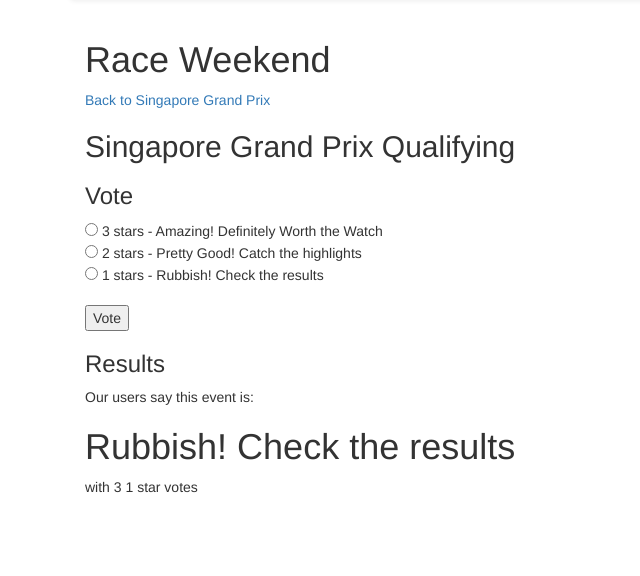
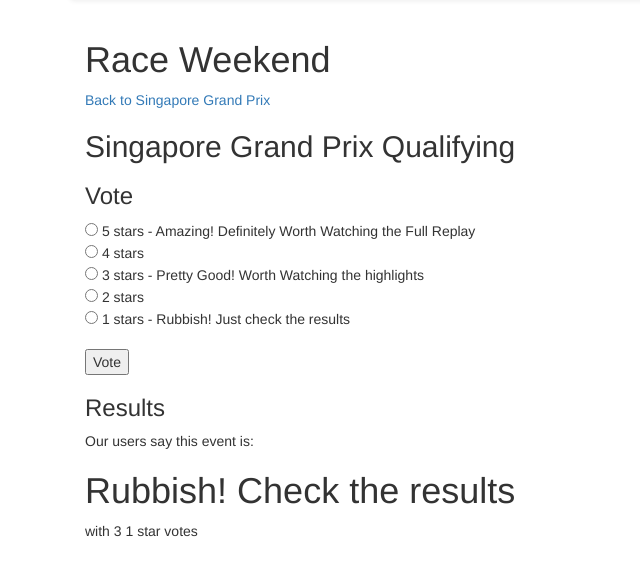
Before and after one commit to Dom19740/Project-Sports-Replay-Forum, a Django app: page /f1/events/4/ in a window 1280 px wide. Shown: the part 52-628 px from the top of the page, without its empty margins (0-640 px from the left). Run offline with Django 5.2, Linux system fonts and the light colour scheme; a user stored in the database is signed in; data comes from the database, SQL or seed files in the repository; both versions use the stored data as it was after the commit; some libraries are stand-ins or nearby versions.

Commit message:
5 star voting implemented

```diff
--- a/sportsreplayforum/f1/models.py
+++ b/sportsreplayforum/f1/models.py
@@ -26,6 +26,8 @@ class Event(models.Model):
 
 class Rating(models.Model):
     event = models.OneToOneField(Event, on_delete=models.CASCADE, related_name='rating')
+    five_stars = models.IntegerField(default=0)
+    four_stars = models.IntegerField(default=0)
     three_stars = models.IntegerField(default=0)
     two_stars = models.IntegerField(default=0)
     one_star = models.IntegerField(default=0)
--- a/sportsreplayforum/f1/templates/f1/race_event.html
+++ b/sportsreplayforum/f1/templates/f1/race_event.html
@@ -20,9 +20,11 @@
     {% if request.user.is_authenticated %}
         <form method="post" action="{% url 'vote' event.id %}">
             {% csrf_token %}
-            <input type="radio" name="stars" value="3"> 3 stars - Amazing! Definitely Worth the Watch<br>
-            <input type="radio" name="stars" value="2"> 2 stars - Pretty Good! Catch the highlights<br>
-            <input type="radio" name="stars" value="1"> 1 stars - Rubbish! Check the results<br>
+            <input type="radio" name="stars" value="5"> 5 stars - Amazing! Definitely Worth Watching the Full Replay<br>
+            <input type="radio" name="stars" value="4"> 4 stars<br>
+            <input type="radio" name="stars" value="3"> 3 stars - Pretty Good! Worth Watching the highlights<br>
+            <input type="radio" name="stars" value="2"> 2 stars<br>
+            <input type="radio" name="stars" value="1"> 1 stars - Rubbish! Just check the results<br>
             <br>
             <input type="submit" value="Vote">
         </form>
--- a/sportsreplayforum/f1/views.py
+++ b/sportsreplayforum/f1/views.py
@@ -34,7 +34,11 @@ def vote(request, event_id):
 
     if request.method == 'POST':
         rating_type = request.POST.get('stars')
-        if rating_type == '3':
+        if rating_type == '5':
+            rating.five_stars += 1
+        elif rating_type == '4':
+            rating.four_stars += 1
+        elif rating_type == '3':
             rating.three_stars += 1
         elif rating_type == '2':
             rating.two_stars += 1
```
Also changed, not shown: sportsreplayforum/db.sqlite3, sportsreplayforum/f1/migrations/0007_rating_five_stars_rating_four_stars.py (added). Lines whose indentation alone changed are shown as unchanged.
